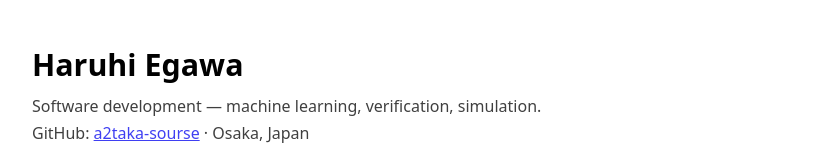
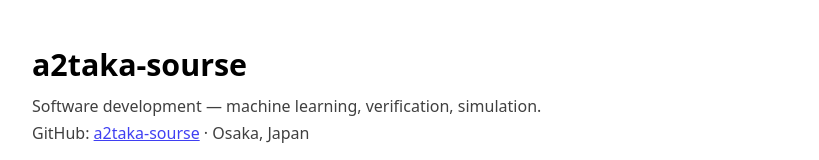
Before and after one commit to a2taka-sourse/a2taka-sourse.github.io, a plain HTML site: page index.html in a window 1280 px wide. Shown: the top 160 px of the page, without its empty margins (228-1047 px from the left). Drawn offline with Linux system fonts and the light colour scheme.

Commit message:
Use handle instead of real name

```diff
--- a/index.html
+++ b/index.html
@@ -3,8 +3,8 @@
 <head>
 <meta charset="utf-8">
 <meta name="viewport" content="width=device-width, initial-scale=1">
-<title>Haruhi Egawa — Software Development</title>
-<meta name="description" content="Personal developer page of Haruhi Egawa (a2taka-sourse): machine learning models, verification studies, simulation and creative tooling.">
+<title>a2taka-sourse — Software Development</title>
+<meta name="description" content="Personal developer page of a2taka-sourse: machine learning models, verification studies, simulation and creative tooling.">
 <style>
   :root { color-scheme: light dark; }
   body { font-family: system-ui, sans-serif; max-width: 760px; margin: 2.5rem auto; padding: 0 1rem; line-height: 1.65; }
@@ -19,7 +19,7 @@
 </head>
 <body>
 <header>
-  <h1>Haruhi Egawa</h1>
+  <h1>a2taka-sourse</h1>
   <p class="sub">Software development — machine learning, verification, simulation.<br>
   GitHub: <a href="https://github.com/a2taka-sourse">a2taka-sourse</a> · Osaka, Japan</p>
 </header>
```
